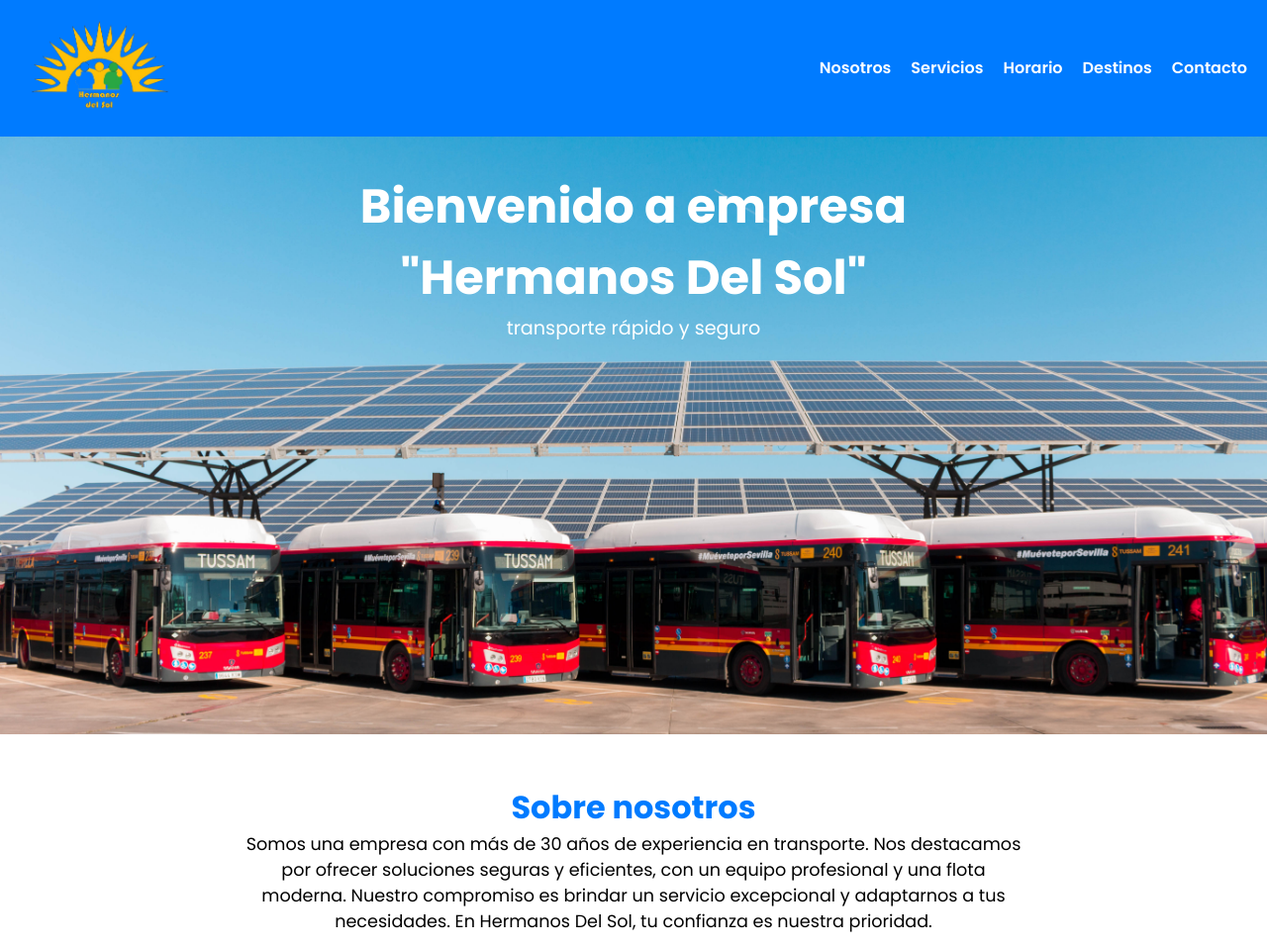
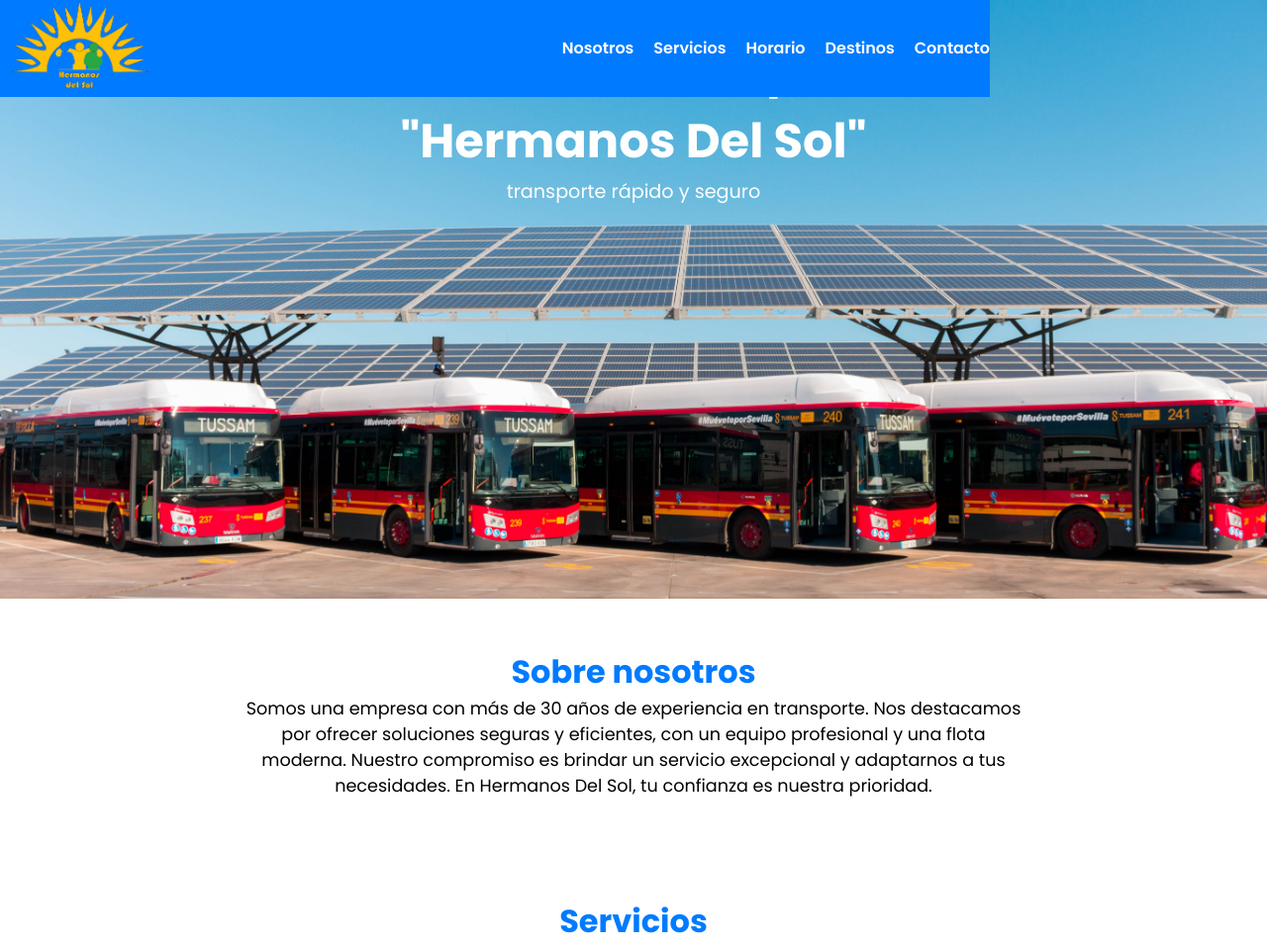
Before and after one commit to deboraabarca/HermanosDelSol-Page, a plain HTML site: page index.html in a window 1280 px wide. Shown: the top 958 px of the page at 99% size. Drawn offline with nearby package versions, Linux system fonts and the light colour scheme.

Commit message:
Actualizar Header.css

```diff
--- a/css/Header.css
+++ b/css/Header.css
@@ -1,9 +1,14 @@
 header {
   background-color: var(--color-azul);
+  height:100px
   padding: 20px;
   display: flex;
   justify-content: space-between;
   align-items: center;
+  position: fixed;
+  top:0;
+  width:1000px;
+  z-index:1000;
 }
 
 header .logo img {
```
